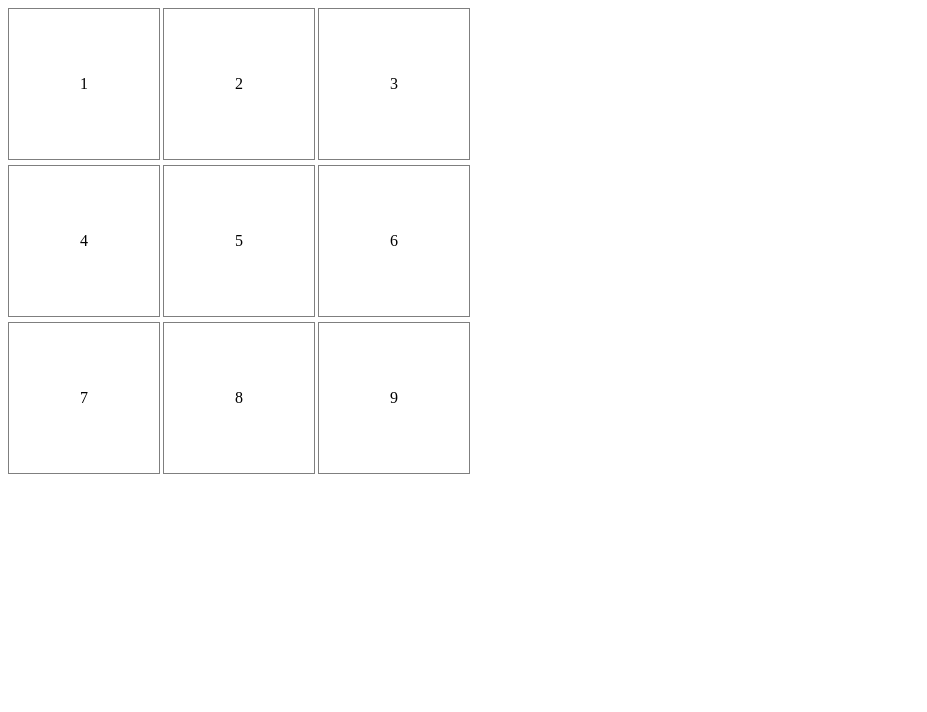
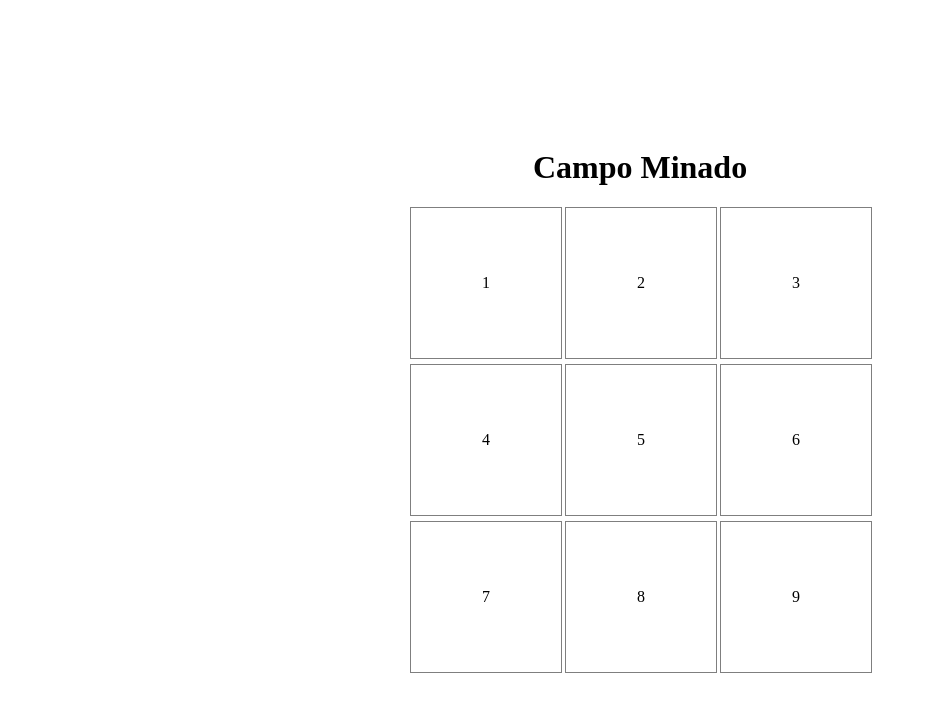
Before and after one commit to MatheusKindrazki/mine-field, a plain HTML site: page index.html in a window 1280 px wide. Shown: the whole page, without its empty margins (0-927 px from the left). Drawn offline with Linux system fonts and the light colour scheme.

Commit message:
styles: centralizando elementos

```diff
--- a/index.html
+++ b/index.html
@@ -6,6 +6,7 @@
     <link rel="stylesheet" href="styles.css">
   </head>
   <body>
+    <h1>Campo Minado</h1>
     <div id="campo_minado"></div>
   </body>
 
--- a/styles.css
+++ b/styles.css
@@ -1,5 +1,13 @@
-h1 {
-  color: green;
+body {
+  font-size: 16px;
+  display: flex;
+  justify-content: center;
+  align-items: center;
+  flex-direction: column;
+  margin: 0;
+  padding: 0;
+  width: 100%;
+  height: 100vh;
 }
 
 #campo_minado {
```
